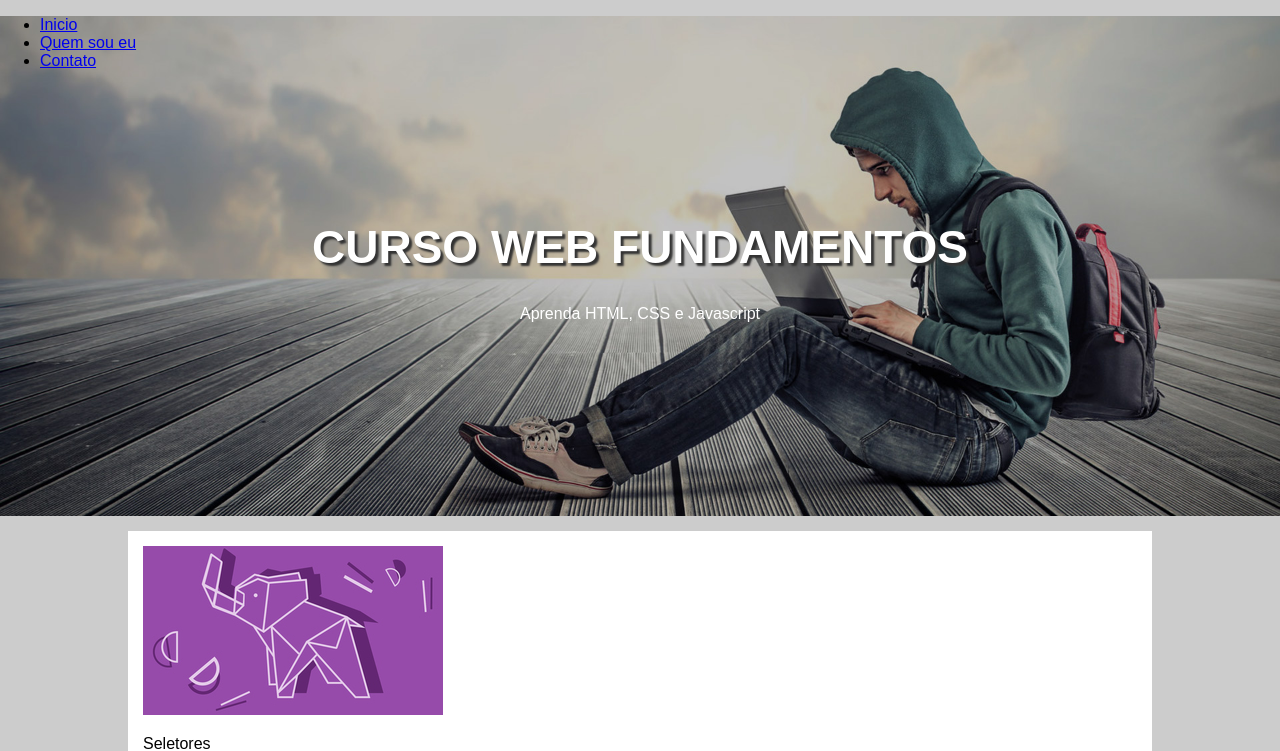
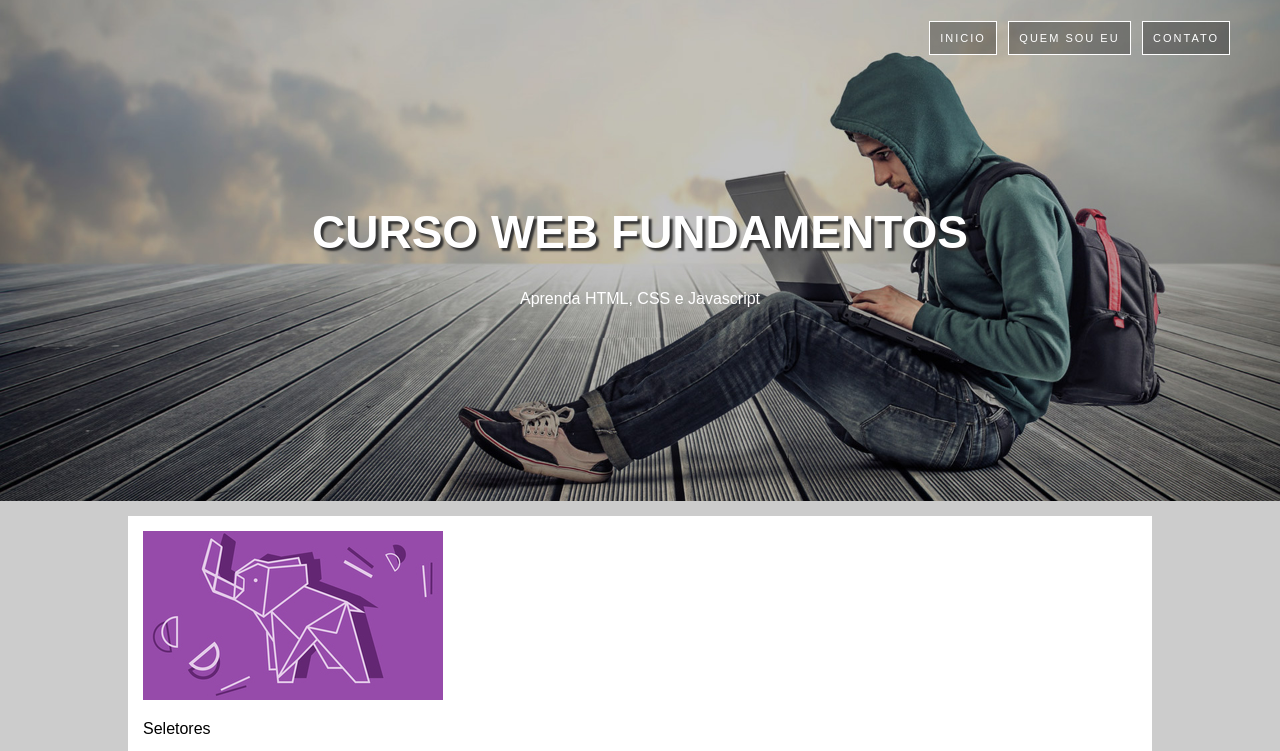
Before and after one commit to pedrogodri/Curso-Udemy-HTML-CSS-JS, a plain HTML site: page Seção-3/ProjetoCSS/index.html in a window 1280 px wide. Shown: the top 751 px of the page. Drawn offline with Linux system fonts and the light colour scheme.

Commit message:
Arrumando o Menu no Header do Projeto

```diff
--- a/Seção-3/ProjetoCSS/css/style.css
+++ b/Seção-3/ProjetoCSS/css/style.css
@@ -11,6 +11,7 @@ body {
     height: 500px;
     background-position: right center;
     background-size: cover;
+    border-top: 0.1px solid transparent;
 }
 
 .banner-content {
@@ -23,6 +24,33 @@ body {
     text-transform: uppercase;
     font-size: 46px;
     text-shadow: 3px 3px 2px #333;
+}
+
+.banner nav ul {
+    text-align: right;
+    margin: 20px 50px 0px 0px;
+}
+
+.banner-menu {
+    display: inline-block;
+    list-style: none;
+    margin-left: 7px;
+    border: 1px solid #fff;
+}
+
+.banner-menu a {
+    display: block;
+    background: rgba(0, 0, 0, 0.3);
+    padding: 10px;
+    color: #fff;
+    text-decoration: none;
+    text-transform: uppercase;
+    font-size: 11px;
+    letter-spacing: 2px;
+}
+
+.banner-menu a:hover {
+    background: rgba(0, 0, 0, 0.6);
 }
 
 main {
--- a/Seção-3/ProjetoCSS/index.html
+++ b/Seção-3/ProjetoCSS/index.html
@@ -17,9 +17,9 @@
         <header class="banner">
             <nav>
                 <ul>
-                    <li><a href="index.html">Inicio</a></li>
-                    <li><a href="https://github.com/pedrogodri" target="_blank">Quem sou eu</a></li>
-                    <li><a href="https://www.linkedin.com/in/pedro-henrique-godri/" target="_blank">Contato</a></li>
+                    <li class="banner-menu"><a href="index.html">Inicio</a></li>
+                    <li class="banner-menu"><a href="https://github.com/pedrogodri" target="_blank">Quem sou eu</a></li>
+                    <li class="banner-menu"><a href="https://www.linkedin.com/in/pedro-henrique-godri/" target="_blank">Contato</a></li>
                 </ul>
             </nav>
             <div class="banner-content">
```
